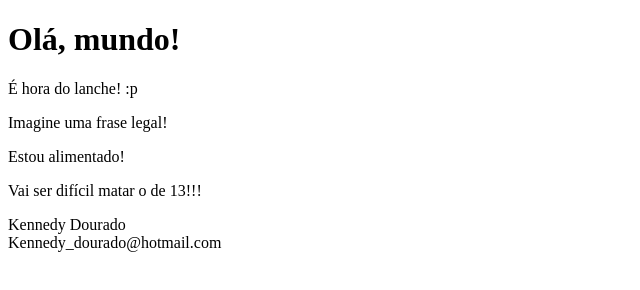
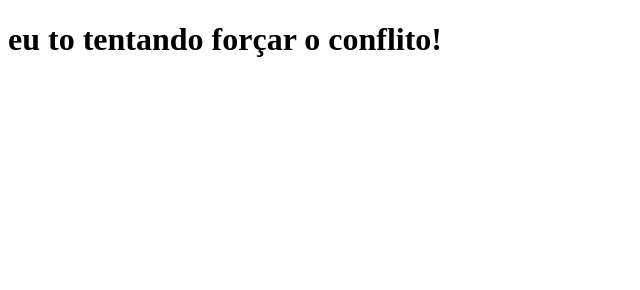
Before and after one commit to ronaldomendes/testesGit, a plain HTML site: page index.html in a window 1280 px wide. Shown: the whole page, without its empty margins (0-640 px from the left). Drawn offline with Linux system fonts and the light colour scheme.

Commit message:
tentativa nº 1

```diff
--- a/index.html
+++ b/index.html
@@ -1,19 +1,15 @@
 <!DOCTYPE html>
-<html lang="pt-br">
+<html lang="en">
 <head>
-   <meta charset="utf-8">
-   <title>Olá, mundo!</title>
+
+   <meta charset="UTF-8">
+   <meta name="viewport" content="width=device-width, initial-scale=1.0">
+   <meta http-equiv="X-UA-Compatible" content="ie=edge">
+   <title>Document</title>
 </head>
-
 <body>
-   <h1>Olá, mundo!</h1>
-   <p>É hora do lanche! :p</p>
-   <p>Imagine uma frase legal!</p>
-   <p>Estou alimentado!</p>
-   <p>Vai ser difícil matar o de 13!!!</p>
-
-<div>Kennedy Dourado</div>
-
-<div>Kennedy_dourado@hotmail.com</div>
+   <header>
+      <h1>eu to tentando forçar o conflito!</h1>
+   </header>
 </body>
 </html>
```
